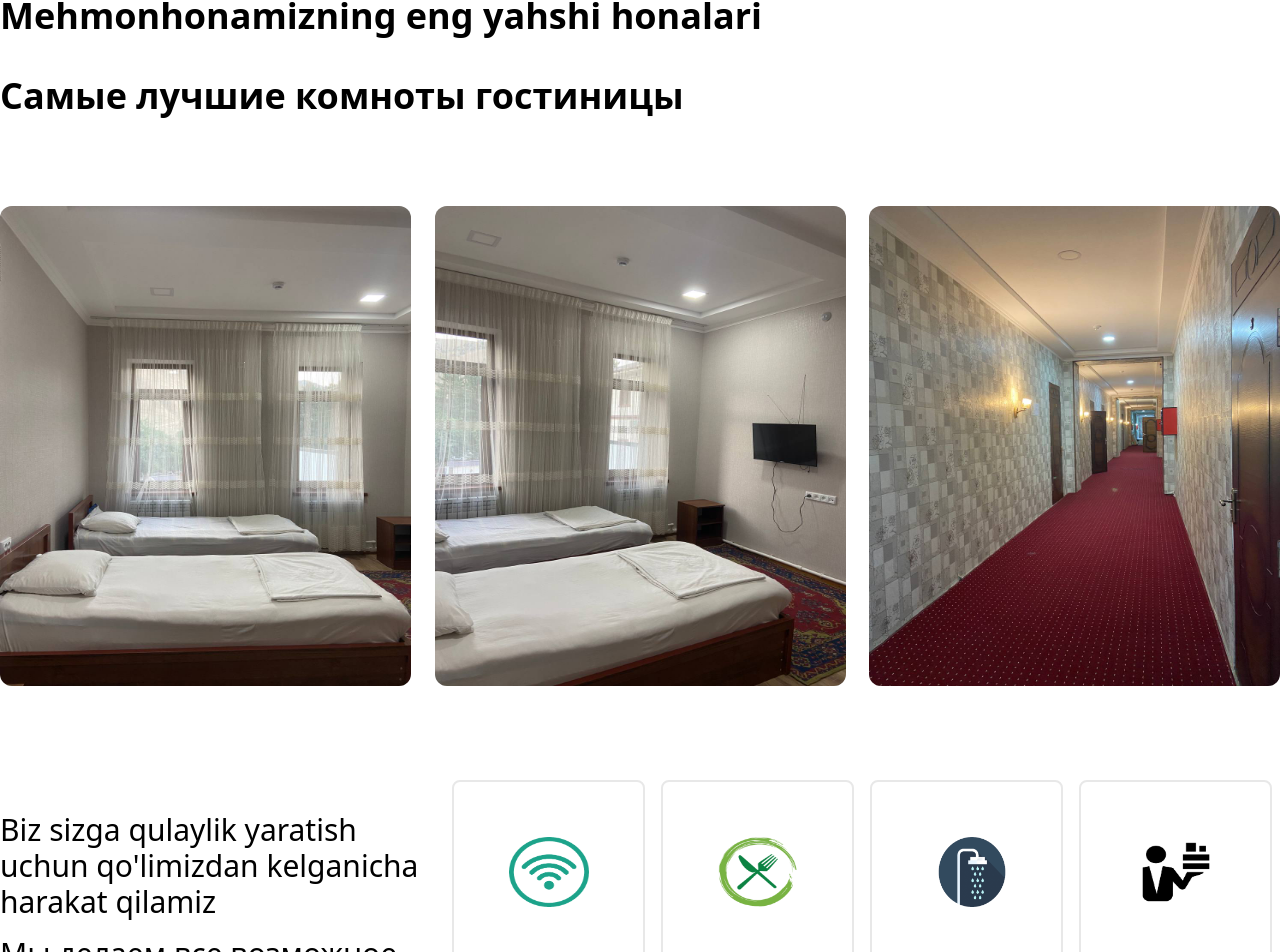
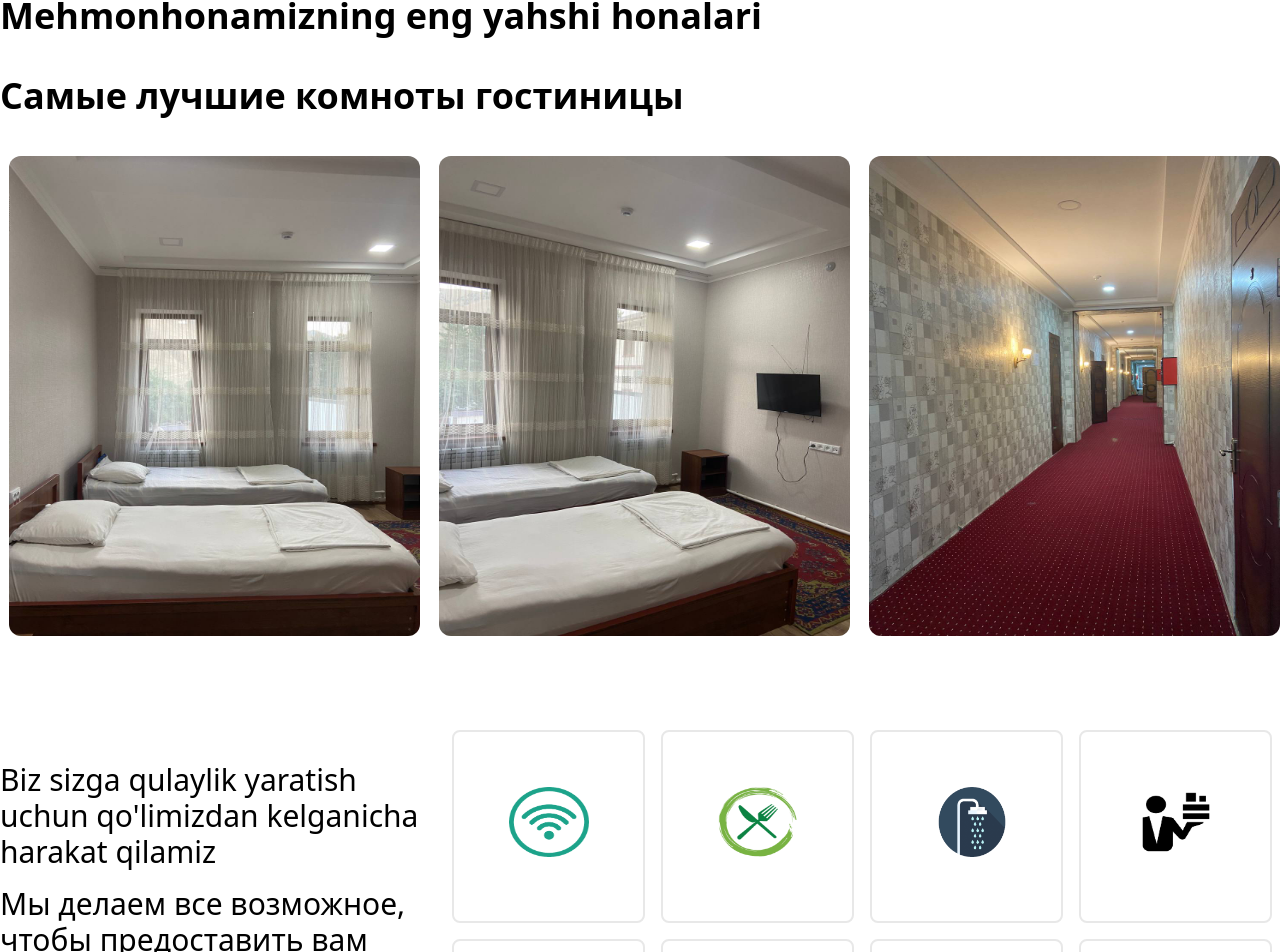
Before and after one commit to TotSmiyLord/uzb, a React (Create React App) app: page / in a window 1280 px wide. Shown: the part 840-1792 px from the top of the page. Built offline with nearby package versions, Linux system fonts and the light colour scheme.

Commit message:
rasim hower bolishi togirlandi
.

```diff
--- a/src/components/Home/MidlHome.js
+++ b/src/components/Home/MidlHome.js
@@ -22,9 +22,12 @@ const MidlHome = () => {
             </h1>
           </div>
           <div className=" pt-10 md:flex justify-between">
+            <br />
+            <br />
+            <br />
             <Link to="/rooms">
               <div
-                className="inline-block md:w-[200px] md:h-[250px] w-[300px] h-[350px] lg:w-[411px] lg:h-[480px] bg-[#DDDDDD] rounded-xl  mt-[50px] cont"
+                className="inline-block md:w-[200px] md:h-[250px] w-[300px] h-[350px] lg:w-[411px] lg:h-[480px] bg-[#DDDDDD] rounded-xl   cont"
                 data-aos="fade-up-right"
                 data-aos-duration="1000"
               >
@@ -39,9 +42,12 @@ const MidlHome = () => {
                 </div>
               </div>
             </Link>
+            <br />
+            <br />
+            <br />
             <Link to="/rooms">
               <div
-                className="inline-block md:w-[200px] md:h-[250px] w-[300px] h-[350px] lg:w-[411px] lg:h-[480px]   bg-[#DDDDDD] rounded-xl mt-[50px] cont"
+                className="inline-block md:w-[200px] md:h-[250px] w-[300px] h-[350px] lg:w-[411px] lg:h-[480px]   bg-[#DDDDDD] rounded-xl  cont"
                 data-aos="fade-up"
                 data-aos-duration="1000"
               >
@@ -56,9 +62,12 @@ const MidlHome = () => {
                 </div>
               </div>
             </Link>
+            <br />
+            <br />
+            <br />
             <Link to="/rooms">
               <div
-                className="inline-block md:w-[200px] md:h-[250px] w-[300px] h-[350px] lg:w-[411px] lg:h-[480px]  bg-[#DDDDDD] rounded-xl  mt-[50px] cont"
+                className="inline-block md:w-[200px] md:h-[250px] w-[300px] h-[350px] lg:w-[411px] lg:h-[480px]  bg-[#DDDDDD] rounded-xl   cont"
                 data-aos="fade-up-left"
                 data-aos-duration="1000"
               >
```
